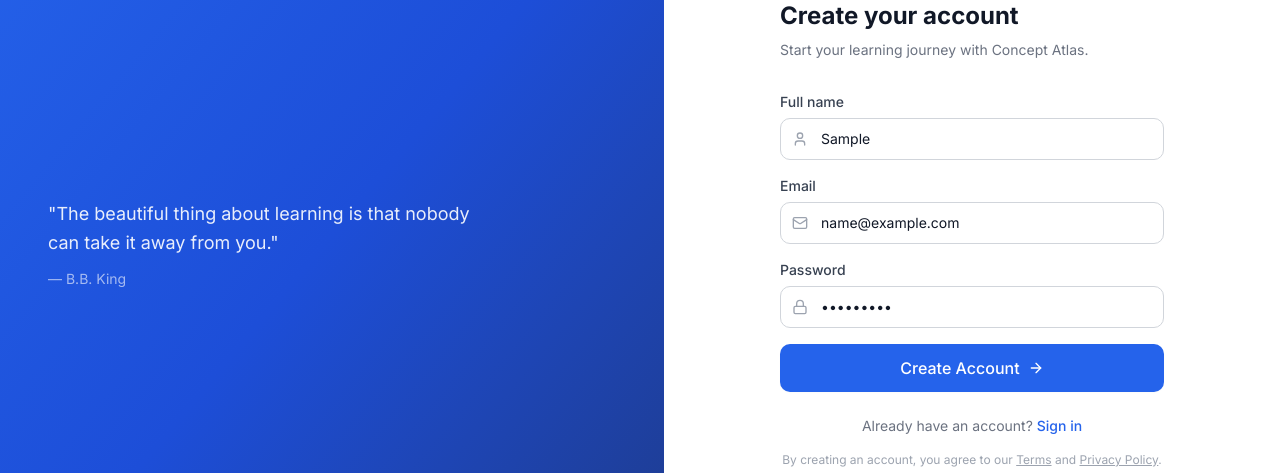
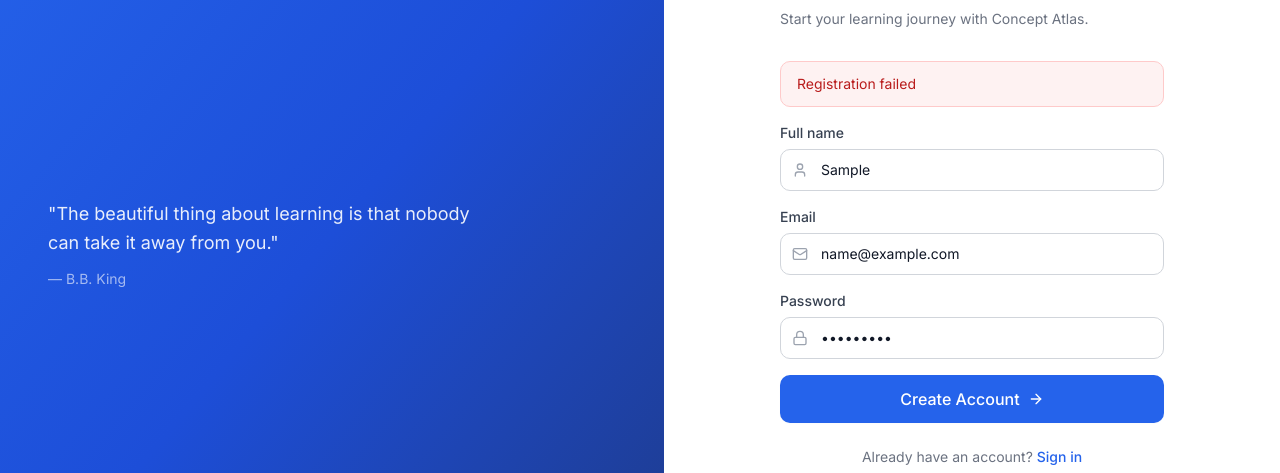
Before and after one commit to kalviumcommunity/Theory-Explorer-AI, a React (Vite) app in the folder theory-explorer-frontend/: page /register in a window 1280 px wide. Both pictures are taken after typing "Sample", "name@example.com", "Sample123" into the empty fields and a click on the button "Create Account". Shown: the part 166-639 px from the top of the page. Built offline with nearby package versions, Linux system fonts and the light colour scheme; no server answers.

Commit message:
connect Login and Register pages to auth API with error handling and toasts

```diff
--- a/theory-explorer-frontend/src/features/auth/LoginPage.tsx
+++ b/theory-explorer-frontend/src/features/auth/LoginPage.tsx
@@ -1,9 +1,40 @@
-import { Link } from "react-router-dom"
+import { useState } from "react"
+import { Link, useNavigate, useLocation } from "react-router-dom"
 import { Button } from "@/components/ui/Button"
 import { Input } from "@/components/ui/Input"
+import { useAuth } from "@/contexts/AuthContext"
+import { useToast } from "@/contexts/ToastContext"
 import { Mail, Lock, ArrowRight } from "lucide-react"
 
 export function LoginPage() {
+  const [email, setEmail] = useState("")
+  const [password, setPassword] = useState("")
+  const [error, setError] = useState("")
+  const [loading, setLoading] = useState(false)
+  const { login } = useAuth()
+  const { toast } = useToast()
+  const navigate = useNavigate()
+  const location = useLocation()
+  const from = (location.state as { from?: { pathname: string } })?.from?.pathname || "/workspace"
+
+  const handleSubmit = async (e: React.FormEvent) => {
+    e.preventDefault()
+    setError("")
+    setLoading(true)
+    try {
+      await login(email, password)
+      toast("success", "Welcome back!", "You've been signed in successfully.")
+      navigate(from, { replace: true })
+    } catch (err: unknown) {
+      const msg =
+        (err as { response?: { data?: { message?: string } } })?.response?.data?.message ||
+        "Invalid email or password"
+      setError(msg)
+    } finally {
+      setLoading(false)
+    }
+  }
+
   return (
     <>
       <div className="mb-8">
@@ -13,12 +44,19 @@
         </p>
       </div>
 
-      <form className="space-y-4" onSubmit={(e) => e.preventDefault()}>
+      <form className="space-y-4" onSubmit={handleSubmit}>
+        {error && (
+          <div className="rounded-lg border border-danger-200 bg-danger-50 px-4 py-3 text-sm text-danger-700" role="alert">
+            {error}
+          </div>
+        )}
         <Input
           label="Email"
           type="email"
           placeholder="name@example.com"
           icon={<Mail className="h-4 w-4" />}
+          value={email}
+          onChange={(e) => setEmail(e.target.value)}
           required
         />
         <div>
@@ -27,6 +65,8 @@
             type="password"
             placeholder="Enter your password"
             icon={<Lock className="h-4 w-4" />}
+            value={password}
+            onChange={(e) => setPassword(e.target.value)}
             required
           />
           <div className="mt-1 text-right">
@@ -35,7 +75,7 @@
             </a>
           </div>
         </div>
-        <Button type="submit" className="w-full" size="lg">
+        <Button type="submit" className="w-full" size="lg" loading={loading}>
           Sign In
           <ArrowRight className="h-4 w-4" />
         </Button>
--- a/theory-explorer-frontend/src/features/auth/RegisterPage.tsx
+++ b/theory-explorer-frontend/src/features/auth/RegisterPage.tsx
@@ -1,9 +1,43 @@
-import { Link } from "react-router-dom"
+import { useState } from "react"
+import { Link, useNavigate } from "react-router-dom"
 import { Button } from "@/components/ui/Button"
 import { Input } from "@/components/ui/Input"
+import { useAuth } from "@/contexts/AuthContext"
+import { useToast } from "@/contexts/ToastContext"
 import { Mail, Lock, User, ArrowRight } from "lucide-react"
 
 export function RegisterPage() {
+  const [name, setName] = useState("")
+  const [email, setEmail] = useState("")
+  const [password, setPassword] = useState("")
+  const [error, setError] = useState("")
+  const [loading, setLoading] = useState(false)
+  const { register } = useAuth()
+  const { toast } = useToast()
+  const navigate = useNavigate()
+
+  const handleSubmit = async (e: React.FormEvent) => {
+    e.preventDefault()
+    setError("")
+    if (password.length < 8) {
+      setError("Password must be at least 8 characters")
+      return
+    }
+    setLoading(true)
+    try {
+      await register(name, email, password)
+      toast("success", "Account created!", "Welcome to Concept Atlas.")
+      navigate("/workspace", { replace: true })
+    } catch (err: unknown) {
+      const msg =
+        (err as { response?: { data?: { message?: string } } })?.response?.data?.message ||
+        "Registration failed"
+      setError(msg)
+    } finally {
+      setLoading(false)
+    }
+  }
+
   return (
     <>
       <div className="mb-8">
@@ -13,12 +47,19 @@
         </p>
       </div>
 
-      <form className="space-y-4" onSubmit={(e) => e.preventDefault()}>
+      <form className="space-y-4" onSubmit={handleSubmit}>
+        {error && (
+          <div className="rounded-lg border border-danger-200 bg-danger-50 px-4 py-3 text-sm text-danger-700" role="alert">
+            {error}
+          </div>
+        )}
         <Input
           label="Full name"
           type="text"
           placeholder="John Doe"
           icon={<User className="h-4 w-4" />}
+          value={name}
+          onChange={(e) => setName(e.target.value)}
           required
         />
         <Input
@@ -26,16 +67,20 @@
           type="email"
           placeholder="name@example.com"
           icon={<Mail className="h-4 w-4" />}
+          value={email}
+          onChange={(e) => setEmail(e.target.value)}
           required
         />
         <Input
           label="Password"
           type="password"
-          placeholder="Create a strong password"
+          placeholder="Create a strong password (8+ characters)"
           icon={<Lock className="h-4 w-4" />}
+          value={password}
+          onChange={(e) => setPassword(e.target.value)}
           required
         />
-        <Button type="submit" className="w-full" size="lg">
+        <Button type="submit" className="w-full" size="lg" loading={loading}>
           Create Account
           <ArrowRight className="h-4 w-4" />
         </Button>
```
